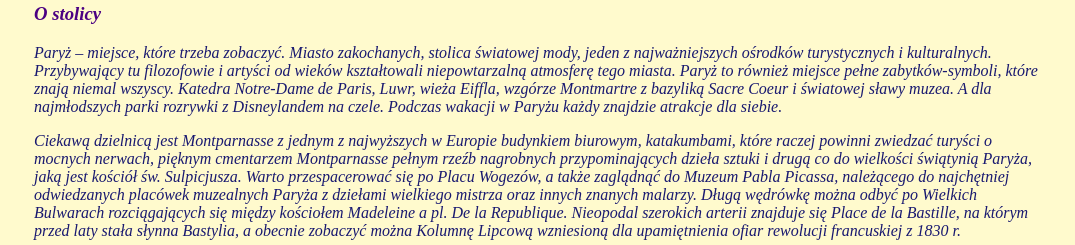
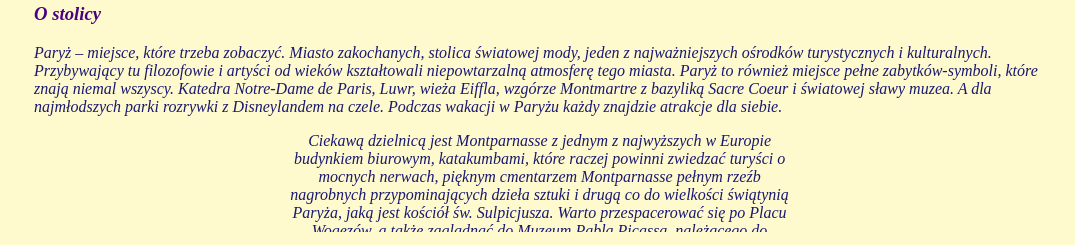
Before and after one commit to 2B-patrycja/2B-patrycja.github.io, a plain HTML site: page francja.html in a window 1280 px wide. Shown: the part 4215-4460 px from the top of the page, without its empty margins (182-1257 px from the left). Drawn offline with Linux system fonts and the light colour scheme.

Commit message:
Update francja.html

```diff
--- a/francja.html
+++ b/francja.html
@@ -55,7 +55,14 @@
 
 			}
 
-
+		#xd {
+		width: 50%;
+            height: 100px;
+            overflow-y: auto;
+            overflow-x: hidden;
+            margin: auto;
+            text-align: center;
+		}
 
         </style>
     </head>
@@ -144,7 +151,7 @@
 			<h3>O stolicy</h3>	<!--tu dac ten smieszny przesowany pasek-->
 			<p>Paryż – miejsce, które trzeba zobaczyć. Miasto zakochanych, stolica światowej mody, jeden z najważniejszych ośrodków turystycznych i kulturalnych. Przybywający tu filozofowie i artyści od wieków kształtowali niepowtarzalną atmosferę tego miasta. Paryż to również miejsce pełne zabytków-symboli, które znają niemal wszyscy. Katedra Notre-Dame de Paris, Luwr, wieża Eiffla, wzgórze Montmartre z bazyliką Sacre Coeur i światowej sławy muzea. A dla najmłodszych parki rozrywki z Disneylandem na czele. Podczas wakacji w Paryżu każdy znajdzie atrakcje dla siebie.
 			</p>
-			<p>Ciekawą dzielnicą jest Montparnasse z jednym z najwyższych w Europie budynkiem biurowym, katakumbami, które raczej powinni zwiedzać turyści o mocnych nerwach, pięknym cmentarzem Montparnasse pełnym rzeźb nagrobnych przypominających dzieła sztuki i drugą co do wielkości świątynią Paryża, jaką jest kościół św. Sulpicjusza. Warto przespacerować się po Placu Wogezów, a także zaglądnąć do Muzeum Pabla Picassa, należącego do najchętniej odwiedzanych placówek muzealnych Paryża z dziełami wielkiego mistrza oraz innych znanych malarzy. Długą wędrówkę można odbyć po Wielkich Bulwarach rozciągających się między kościołem Madeleine a pl. De la Republique. Nieopodal szerokich arterii znajduje się Place de la Bastille, na którym przed laty stała słynna Bastylia, a obecnie zobaczyć można Kolumnę Lipcową wzniesioną dla upamiętnienia ofiar rewolucji francuskiej z 1830 r.<br><br>
+			<p id="xd">Ciekawą dzielnicą jest Montparnasse z jednym z najwyższych w Europie budynkiem biurowym, katakumbami, które raczej powinni zwiedzać turyści o mocnych nerwach, pięknym cmentarzem Montparnasse pełnym rzeźb nagrobnych przypominających dzieła sztuki i drugą co do wielkości świątynią Paryża, jaką jest kościół św. Sulpicjusza. Warto przespacerować się po Placu Wogezów, a także zaglądnąć do Muzeum Pabla Picassa, należącego do najchętniej odwiedzanych placówek muzealnych Paryża z dziełami wielkiego mistrza oraz innych znanych malarzy. Długą wędrówkę można odbyć po Wielkich Bulwarach rozciągających się między kościołem Madeleine a pl. De la Republique. Nieopodal szerokich arterii znajduje się Place de la Bastille, na którym przed laty stała słynna Bastylia, a obecnie zobaczyć można Kolumnę Lipcową wzniesioną dla upamiętnienia ofiar rewolucji francuskiej z 1830 r.<br><br>
 			Wielu turystów zagląda na  Pl. Vauban ozdobiony pomnikami wybitnych dowódców z czasów I wojny światowej oraz zwiedza imponujące założenie urbanistyczne, jakim jest XVII-wieczny Pałac Inwalidów – charakterystyczny punkt na mapie turystycznej Paryża służący przed laty jako szpital dla inwalidów wojennych, obecnie pełniący funkcję monumentalnego muzeum wojskowego z bogatymi zbiorami militarnymi. Koniecznie trzeba zajść do pałacowej kaplicy, w której spoczywają prochy cesarza Napoleona, członków jego rodziny oraz wielkich przywódców francuskich.<br><br>
 			Jedną z najbardziej znanych dzielnic Paryża jest Montmartre – historyczne wzgórze, po którym przechadza się wielu artystów, a turyści pozują ulicznym malarzom. W tajemniczych zakamarkach mieszczą się przytulne restauracje, winiarnie i kawiarnie, w dzielnicy mieszkały wybitne osobistości ze świata sztuki oraz francuska elita. Dodatkowo mogą zwiedzić imponującą bazylikę Serca Jezusowego – wielki kościół wybudowany z białego kamienia na bazie krzyża w estetyce bizantyjsko-mauretańskiej.<br><br>
 			Przed paryskim ratuszem pełniącym funkcje administracyjne bardzo często odbywają się różne imprezy i koncerty, w jego sąsiedztwie wznosi się wieża św. Jakuba, spod której wyruszają pielgrzymi do Santiago de Compostela w Hiszpanii. Ważnym miejscem jest także Pałac Królewski z otaczającymi go ogrodami ozdobionymi nowoczesnymi rzeźbami i fontannami. Zwiedzanie miasta warto wzbogacić o rejs po Sekwanie czy wycieczkę łodzią po kanale St-Martin, a jeżeli turystom spodoba się taka forma zwiedzania miasta, powinni dodatkowo zajrzeć do Muzeum Kanałów Paryskich, obrazującego między innymi historię żeglugi rzecznej i tematy z tym związane. Warto również zajrzeć na Place Blanche sąsiadujący ze słynną sceną Moulin Rogue, na której zrodził się kankan oraz sprawdzić czy najlepsze kasztany są faktycznie na Place Pigalle.<br><br>
```
